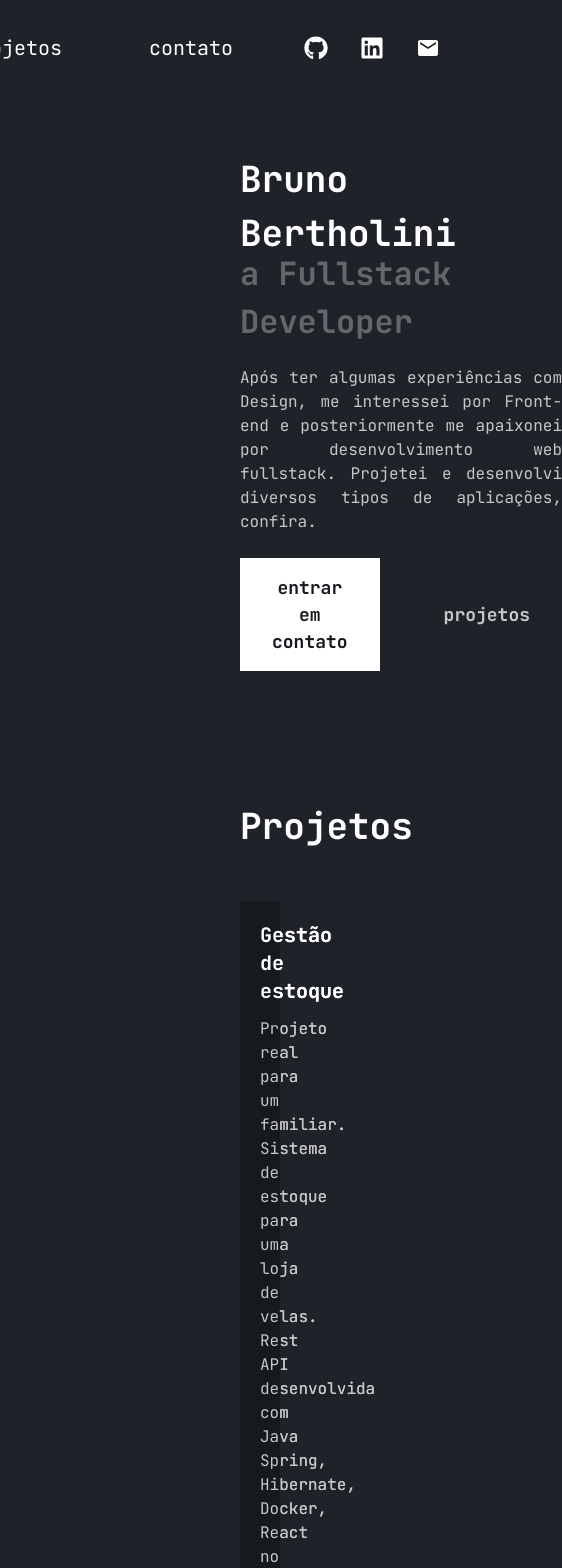
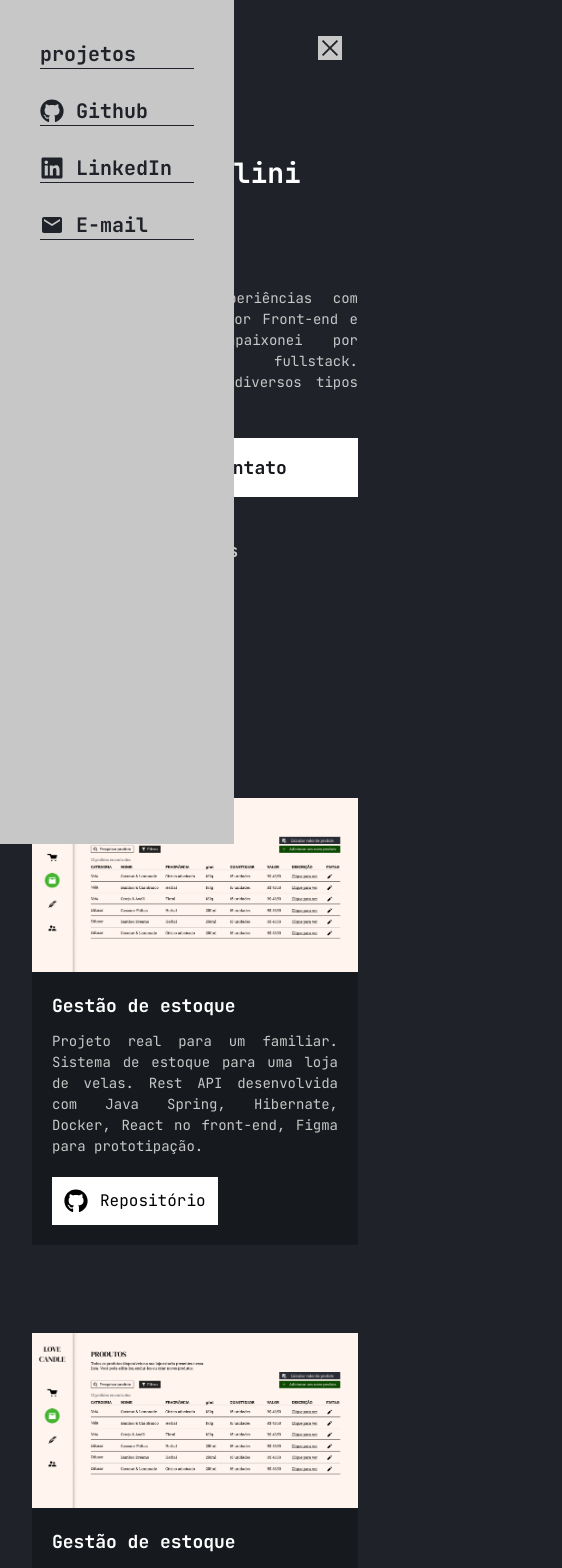
Before and after one commit to brbertholini/portfolio, a React (Vite) app: page / in a window 390 px wide. Shown: the top 1568 px of the page, 562 px wide, since content can reach past the window. Built offline with nearby package versions, Linux system fonts and the light colour scheme.

Commit message:
FEAT: Full responsive design

```diff
--- a/src/App.jsx
+++ b/src/App.jsx
@@ -6,33 +6,29 @@ function App() {
   return (
     <div className="flex flex-col justify-center">
       <Header />
-      <div className="ml-60 mr-60 sm:ml-4 sm:mr-4 md:ml-12 md:mr-12 lg:ml-28 lg:mr-28 2xl:ml-60 2xl:mr-60">
-      <div className="flex flex-row justify-between">
-        <div className="w-[600px] mt-14 flex flex-col">
-          <h1 className="text-[36px] font-jetbrains font-semibold text-white">Bruno Bertholini</h1>
-          <h1 className="mt-[-10px] text-[32px] font-jetbrains font-semibold text-white opacity-30">a Fullstack Developer</h1>
-          <p className="mt-5 text-[16px] font-jetbrains text-[#C7C7C7] text-justify">Após ter algumas experiências com Design, me interessei por Front-end e posteriormente me apaixonei por desenvolvimento web fullstack. Projetei e desenvolvi diversos tipos de aplicações, confira.</p>
-          <div className="flex">
-            <button className="hover:opacity-60 transition ease-in-out delay-80 mt-6 text-[#17191E] text-[18px] font-semibold bg-white p-4 pl-8 pr-8 font-jetbrains">entrar em contato</button>
-            <button className="hover:opacity-60 transition ease-in-out delay-80 ml-8 mt-6 text-[#C7C7C7] text-[18px] font-semibold bg-transparent p-4 pl-8 pr-8 font-jetbrains">projetos</button>
+      <div className="ml-8 mr-8 sm:ml-10 sm:mr-10 md:ml-12 md:mr-12 lg:ml-28 lg:mr-28 2xl:ml-60 2xl:mr-60">
+      <div className="flex flex-row">
+        <div className="mt-14 flex flex-col">
+          <h1 className="text-[28px] sm:text-[36px] font-jetbrains font-semibold text-white">Bruno Bertholini</h1>
+          <h1 className="mt-[-10px] text-[28px] sm:text-[32px] font-jetbrains font-semibold text-white">a Fullstack Developer</h1>
+          <p className="mt-5 text-[14px] sm:text-[16px] font-jetbrains text-[#C7C7C7] text-justify">Após ter algumas experiências com Design, me interessei por Front-end e posteriormente me apaixonei por desenvolvimento web fullstack. Projetei e desenvolvi diversos tipos de aplicações, confira.</p>
+          <div className="flex flex-col sm:flex-row">
+            <button className="w-[100%] sm:w-fit hover:opacity-60 transition ease-in-out delay-80 mt-6 text-[#17191E] text-[18px] font-semibold bg-white p-4 pl-8 pr-8 font-jetbrains">entrar em contato</button>
+            <button className="w-[100%] sm:w-fit hover:opacity-60 transition ease-in-out delay-80 ml-0 sm:ml-8 mt-6 text-[#C7C7C7] text-[18px] font-semibold bg-transparent p-4 pl-8 pr-8 font-jetbrains">projetos</button>
           </div>
         </div>
       </div>
-      <div className="pt-32  flex flex-col">
-        <h1 className="text-[36px] pb-12 font-jetbrains font-semibold text-white">Projetos</h1>
+      <div className="pt-32 flex flex-col">
+        <h1 className="text-[28px] sm:text-[36px] pb-12 font-jetbrains font-semibold text-white">Projetos</h1>
       </div>
-      <div className="flex flex-col">
-        <div className="flex flex-row justify-between">
+      <div className="grid grid-cols-1 md:grid-cols-2 justify-between items-center gap-8">
         <Project />
         <Project />
-        </div>
-        <div className="flex mt-20 flex-row justify-between">
         <Project />
         <Project />
         </div>
       </div>
     </div>
-    </div>
   )
 }
 
--- a/src/components/Header.jsx
+++ b/src/components/Header.jsx
@@ -1,9 +1,18 @@
 import { FaLinkedin, FaGithub } from "react-icons/fa";
 import { MdEmail } from "react-icons/md";
+import { AiOutlineClose, AiOutlineMenu } from 'react-icons/ai'
+import { useState } from "react";
 
 export function Header() {
+    const [nav, setNav] = useState(false);
+
+    const handleNav = () => {
+        setNav(!nav)
+    }
+
     return (
-        <div className="flex justify-center max-w-(1240px) px4 items-center h-24">
+        <div className="flex justify-center px4 items-center h-24">
+            <div className="hidden pt-12 md:flex md:items-center ">
                 <ul className="flex">
                     <li className="text-white font-jetbrains text-xl p-4 mr-55px hover:opacity-40 transition-all cursor-pointer">projetos</li>
                     <li className="text-white font-jetbrains text-xl p-4 hover:opacity-40 transition-all cursor-pointer">contato</li>
@@ -14,5 +23,30 @@ export function Header() {
                     <MdEmail size={24} className="ml-8 hover:opacity-40 transition-all cursor-pointer" />
                 </div>
             </div>
+            <div onClick={handleNav} className="block md:hidden fixed text-[#C7C7C7] right-12">
+                {!nav ? <AiOutlineClose size={24} className="bg-[#C7C7C7] text-[#1F2329]"/> : <AiOutlineMenu size={24} className="bg-[#C7C7C7] text-[#1F2329]"/>}
+            </div>
+            <div>
+                <div className={!nav ? 'fixed left-0 top-0 w-[60%] pl-10 pr-10  h-full bg-[#C7C7C7] ease-in-out duration-500' : 'fixed left-[-100%]'}>
+                    <ul className="">
+                        <li className="text-[#1F2329] border-b border-[#1F2329] pr-10  font-bold font-jetbrains text-xl pt-10">projetos</li>
+                    </ul>
+                    <ul className="text-[#1F2329] font-bold pt-7 flex flex-wrap">
+                        <li className="flex w-[100%] border-b border-[#1F2329] items-center">
+                            <FaGithub size={24} className="hover:opacity-40 transition-all cursor-pointer" />
+                            <h1 className="text-xl font-jetbrains ml-3">Github</h1>
+                        </li>
+                        <li className="flex w-[100%] border-b border-[#1F2329] items-center  pt-7">
+                            <FaLinkedin size={24} className="hover:opacity-40 transition-all cursor-pointer" />
+                            <h1 className="text-xl font-jetbrains ml-3">LinkedIn</h1>
+                        </li>
+                        <li className="flex w-[100%] border-b border-[#1F2329] items-center pt-7">
+                            <MdEmail size={24} className="hover:opacity-40 transition-all cursor-pointer" />
+                            <h1 className="text-xl font-jetbrains ml-3">E-mail</h1>
+                        </li>
+                    </ul>
+                </div>
+            </div>
+        </div>
     )
 }
--- a/src/components/Project.jsx
+++ b/src/components/Project.jsx
@@ -5,11 +5,11 @@ import { FaGithub } from "react-icons/fa";
 export function Project() {
 
     return(
-        <div className="max-w-[47%]">
+        <div className="w-[100%] mb-14">
             <img className='' src={lovecandle}></img>
             <div className='bg-[#16191D] p-5 h-fit'>
-                <h1 className='text-white font-jetbrains text-xl font-bold mb-3'>Gestão de estoque</h1>
-                <p className="text-[#C7C7C7] text-justify font-jetbrains">Projeto real para um familiar. Sistema de estoque para uma loja de velas. Rest API desenvolvida com Java Spring, Hibernate, Docker, React no front-end, Figma para prototipação.</p>
+                <h1 className='text-white text-[18px] sm:text-[20px] font-jetbrains font-bold mb-3'>Gestão de estoque</h1>
+                <p className="text-[#C7C7C7] text-[14px] sm:text-[16px] text-justify font-jetbrains">Projeto real para um familiar. Sistema de estoque para uma loja de velas. Rest API desenvolvida com Java Spring, Hibernate, Docker, React no front-end, Figma para prototipação.</p>
                 <button className="flex mt-5 p-3 bg-white hover:opacity-60 transition-all font-jetbrains"><FaGithub className='mr-3' size={24}/>Repositório</button>
             </div>
         </div>
```
Lines whose indentation alone changed are shown as unchanged.
